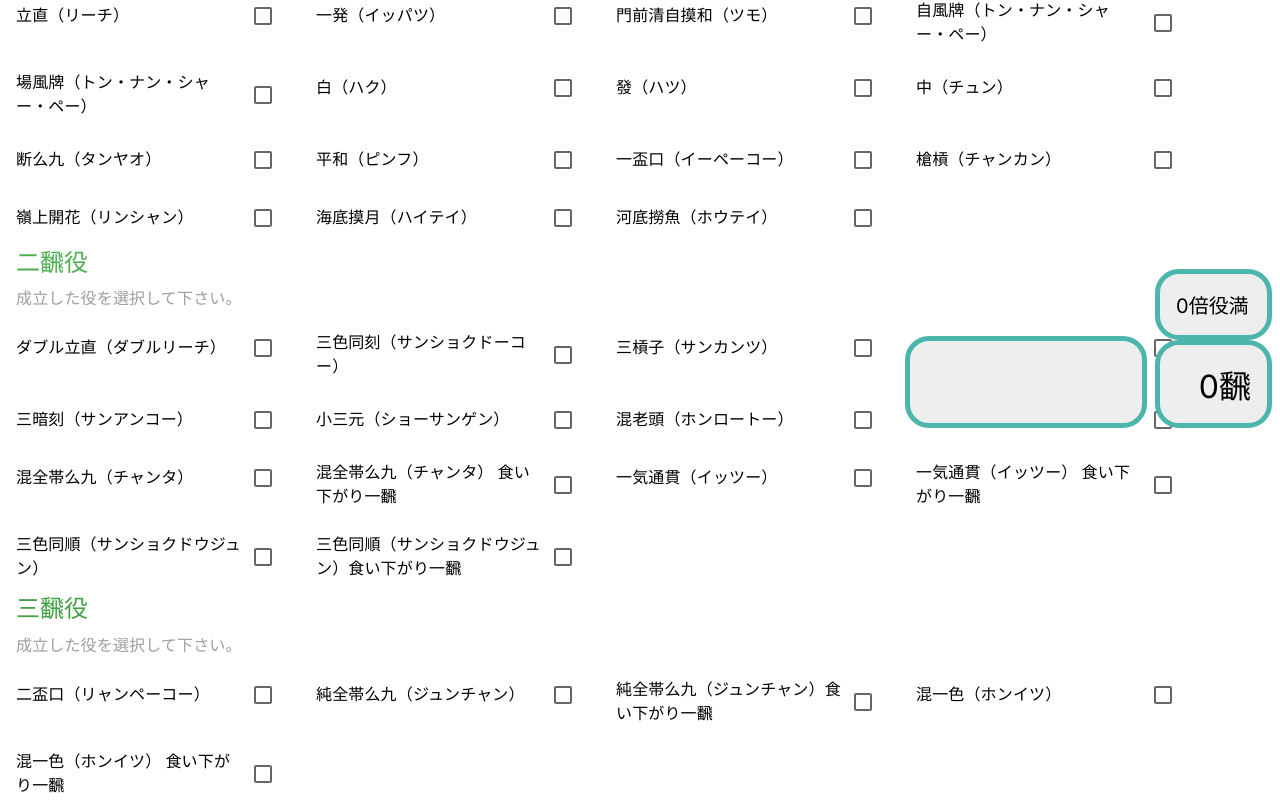
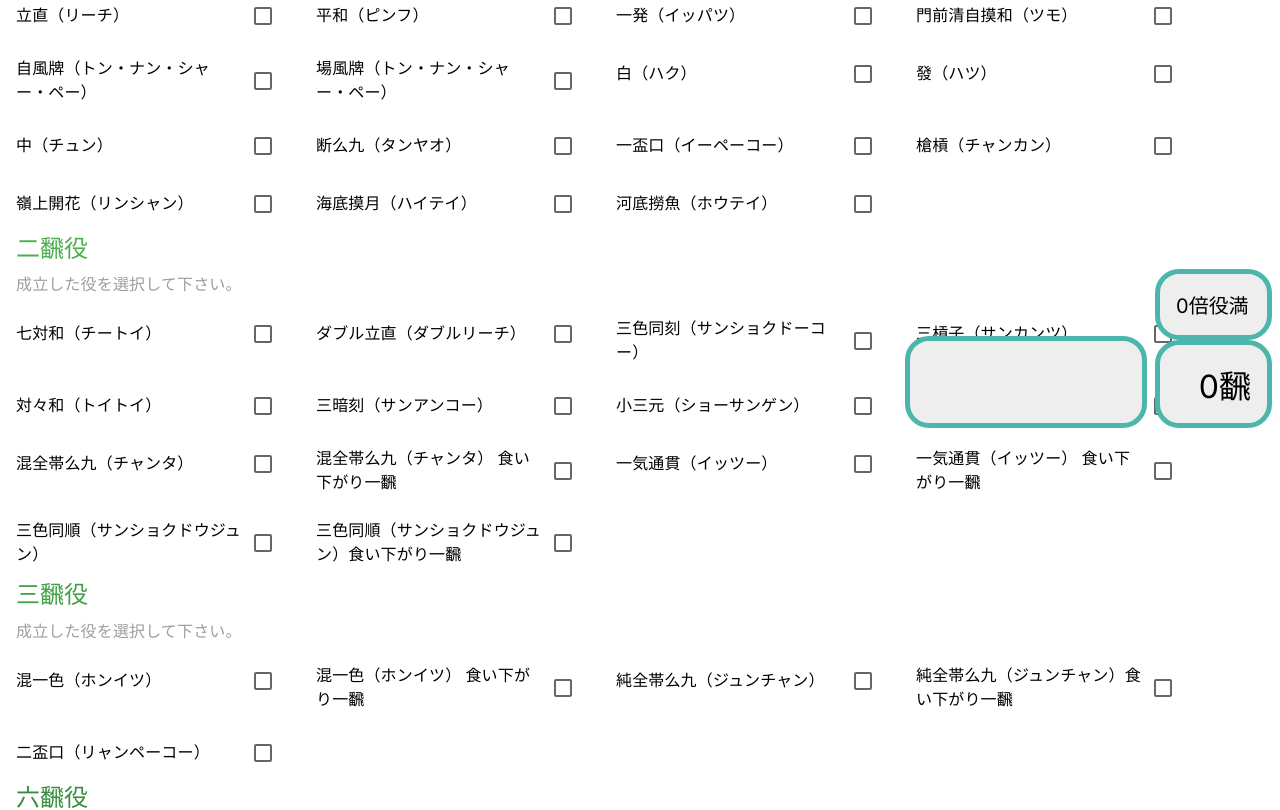
Before and after one commit to i068edo/mj-app, a Next.js app: page / in a window 1280 px wide. Shown: the part 372-1182 px from the top of the page. Built offline with nearby package versions, Linux system fonts and the light colour scheme.

Commit message:
役の順番を入れ替え

```diff
--- a/src/app/page.js
+++ b/src/app/page.js
@@ -27,21 +27,25 @@ function ParentField(props) {
   const [yakuList, setYakuList] = useState([]);
   const [yakuman, setYakuman] = useState(0);
   const [naniman, setNaniman] = useState('');
-  const yakuNameList1 = ["立直（リーチ）", "一発（イッパツ）", "門前清自摸和（ツモ）",
+  const yakuNameList1 = [
+    "立直（リーチ）", "平和（ピンフ）", "一発（イッパツ）", "門前清自摸和（ツモ）",
     "自風牌（トン・ナン・シャー・ペー）", "場風牌（トン・ナン・シャー・ペー）",
-    "白（ハク）", "發（ハツ）", "中（チュン）",
-    "断么九（タンヤオ）", "平和（ピンフ）", "一盃口（イーペーコー）",
+    "白（ハク）", "發（ハツ）", "中（チュン）", "断么九（タンヤオ）",
+    "一盃口（イーペーコー）",
     "槍槓（チャンカン）", "嶺上開花（リンシャン）",
     "海底摸月（ハイテイ）", "河底撈魚（ホウテイ）"
     ];
-  const yakuNameList2 = ["ダブル立直（ダブルリーチ）", "三色同刻（サンショクドーコー）",
+  const yakuNameList2 = [
+    "七対和（チートイ）", "ダブル立直（ダブルリーチ）", "三色同刻（サンショクドーコー）",
     "三槓子（サンカンツ）", "対々和（トイトイ）", "三暗刻（サンアンコー）",
-    "小三元（ショーサンゲン）", "混老頭（ホンロートー）", "七対和（チートイ）",
+    "小三元（ショーサンゲン）", "混老頭（ホンロートー）",
     "混全帯么九（チャンタ）", "混全帯么九（チャンタ） 食い下がり一飜 ",
     "一気通貫（イッツー）", "一気通貫（イッツー） 食い下がり一飜 ",
     "三色同順（サンショクドウジュン）", "三色同順（サンショクドウジュン）食い下がり一飜 "];
-  const yakuNameList3 = ["二盃口（リャンペーコー）", "純全帯么九（ジュンチャン）", "純全帯么九（ジュンチャン）食い下がり一飜 ",
-    "混一色（ホンイツ）", "混一色（ホンイツ） 食い下がり一飜 "];
+  const yakuNameList3 = [
+    "混一色（ホンイツ）", "混一色（ホンイツ） 食い下がり一飜 ",
+    "純全帯么九（ジュンチャン）", "純全帯么九（ジュンチャン）食い下がり一飜 ",
+    "二盃口（リャンペーコー）"];
   const yakuNameList6 = ["清一色（チンイツ）", "清一色（チンイツ） 食い下がり一飜 "];
   const yakumanNameList = ["天和（テンホー）", "地和（チーホー）",
     "大三元（ダイサンゲン）", "四暗刻（スーアンコウ）", "字一色（ツーイーソー）",
```
